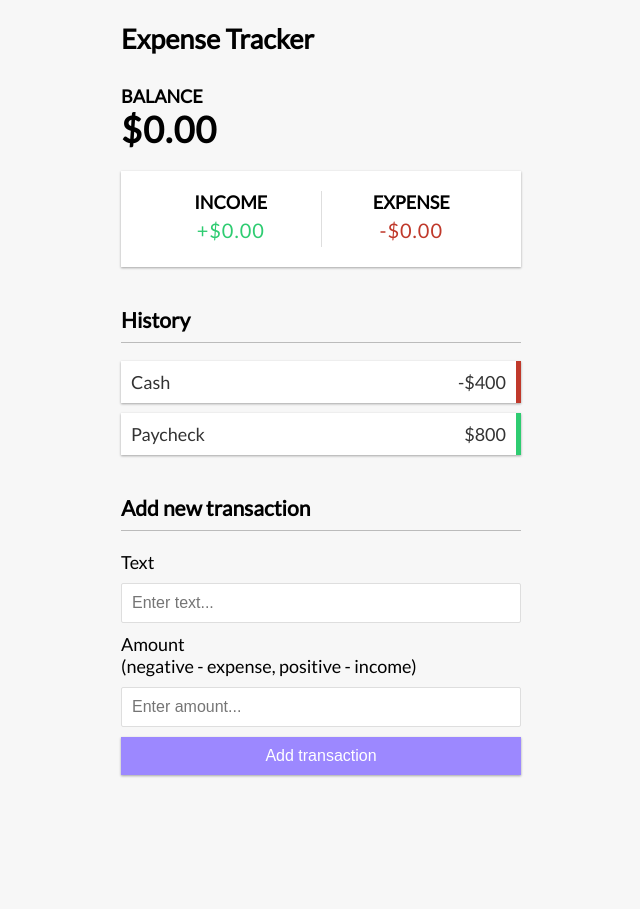
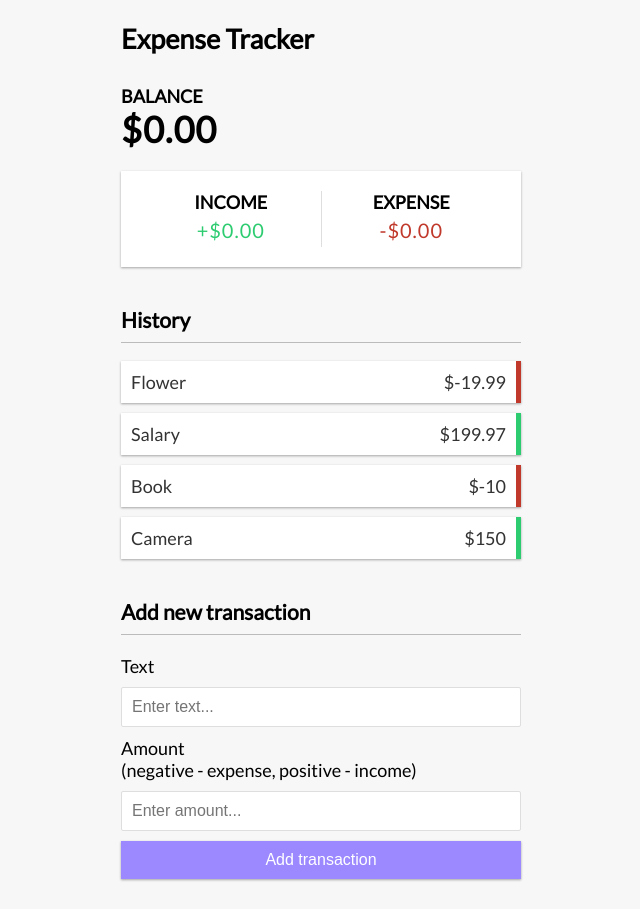
Before and after one commit to Moazam05/vue-js-expense-tracker, a Vue app: page / in a window 1280 px wide. Shown: the whole page, without its empty margins (319-959 px from the left). Before the commit the page ends 805 px from the top, so only its background shows below. Built offline with nearby package versions, Linux system fonts and the light colour scheme.

Commit message:
list data comes from App folder

```diff
--- a/src/App.vue
+++ b/src/App.vue
@@ -1,17 +1,26 @@
+<template>
+  <Header />
+  <div class="container">
+    <Balance />
+    <IncomeExpenses />
+    <TransactionList :transactions="transactions" />
+    <AddTransaction />
+  </div>
+</template>
+
 <script setup>
 import Header from "./components/Header.vue";
 import Balance from "./components/Balance.vue";
 import IncomeExpenses from "./components/IncomeExpenses.vue";
 import TransactionList from "./components/TransactionList.vue";
 import AddTransaction from "./components/AddTransaction.vue";
+
+import { ref } from "vue";
+
+const transactions = ref([
+  { id: 1, text: "Flower", amount: -19.99 },
+  { id: 2, text: "Salary", amount: 199.97 },
+  { id: 3, text: "Book", amount: -10 },
+  { id: 4, text: "Camera", amount: 150 },
+]);
 </script>
-
-<template>
-  <Header />
-  <div class="container">
-    <Balance />
-    <IncomeExpenses />
-    <TransactionList />
-    <AddTransaction />
-  </div>
-</template>
--- a/src/components/TransactionList.vue
+++ b/src/components/TransactionList.vue
@@ -1,15 +1,24 @@
 <template>
   <h3>History</h3>
   <ul id="list" class="list">
-    <li class="minus">
-      Cash <span>-$400</span><button class="delete-btn">x</button>
-    </li>
-
-    <li class="plus">
-      Paycheck <span>$800</span><button class="delete-btn">x</button>
+    <li
+      v-for="transaction in transactions"
+      :key="transaction.id"
+      :class="transaction.amount < 0 ? 'minus' : 'plus'"
+    >
+      {{ transaction.text }} <span>${{ transaction.amount }}</span
+      ><button class="delete-btn">x</button>
     </li>
   </ul>
 </template>
+
+<script setup>
+import { defineProps } from "vue";
+
+const props = defineProps({
+  transactions: Array,
+});
+</script>
 
 <script>
 export default {
```
